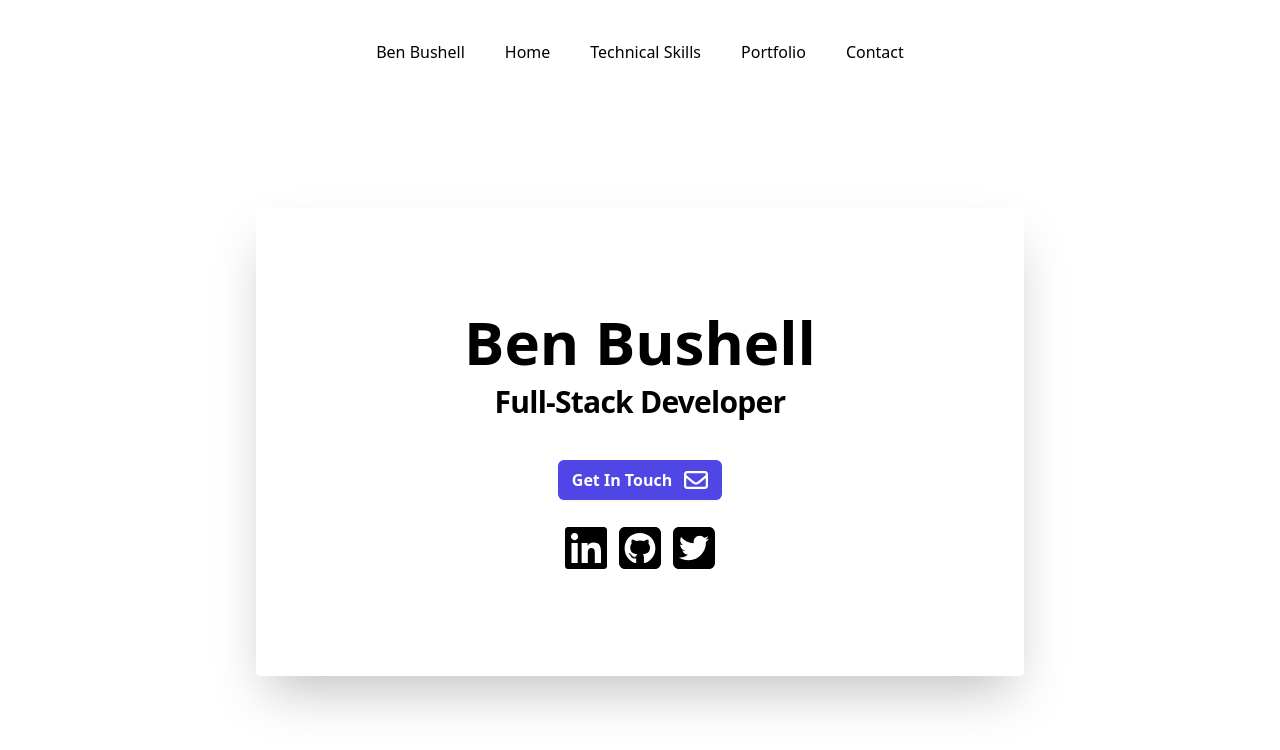
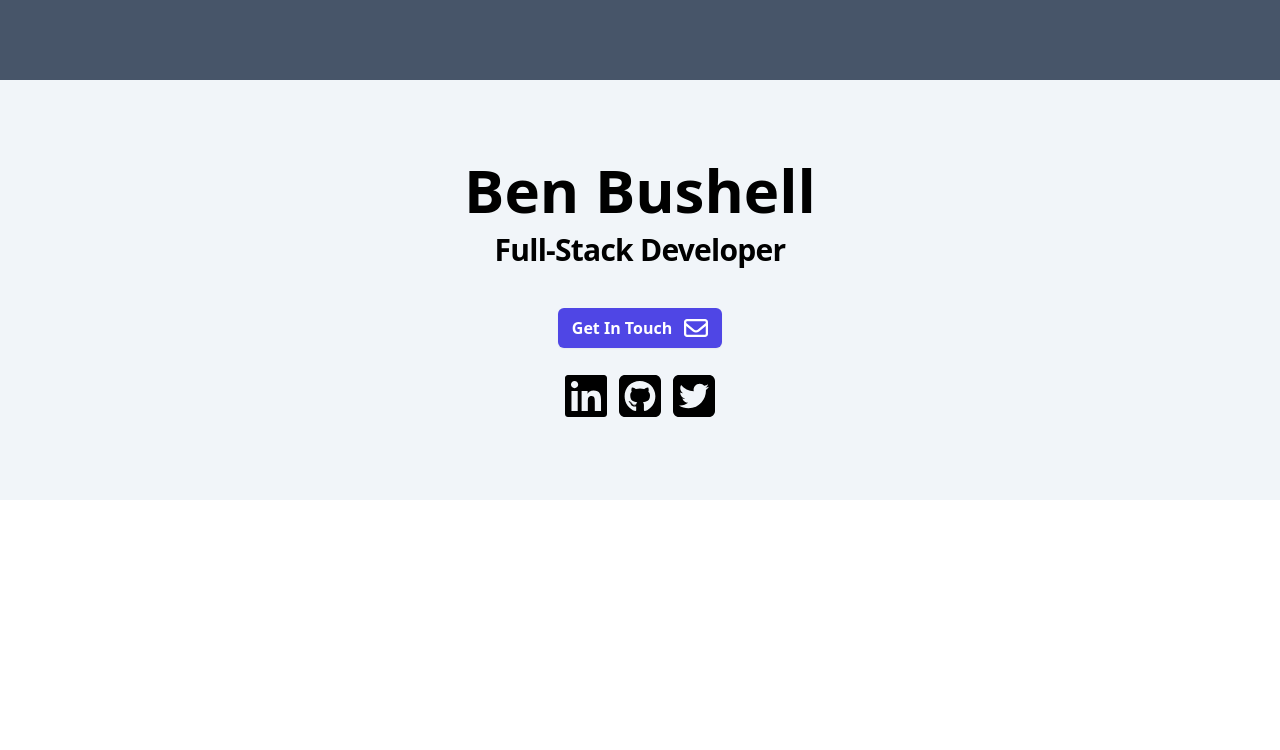
Before and after one commit to benboosh01/vue-tailwind-portfolio, a Vue app: page / in a window 1280 px wide. Shown: the top 750 px of the page. Built offline with nearby package versions, Linux system fonts and the light colour scheme.

Commit message:
add navigation toggle

```diff
--- a/src/App.vue
+++ b/src/App.vue
@@ -1,9 +1,15 @@
 <template>
-  <Nav />
-  <main class="grid justify-items-center">
-    <div
-      class="text-center shadow-2xl rounded border-solid p-20 mt-36 grid place-items-center md:w-[768px] md:h-[468px] bg-white"
-    >
+  <button
+    to="/nav"
+    @click="toggleNav"
+    class="absolute top-5 right-12 text-4xl text-white"
+  >
+    <font-awesome-icon icon="fa-solid fa-bars" />
+  </button>
+  <div class="h-20 bg-slate-600"></div>
+  <Nav v-if="showNav" @toggleNav="toggleNav" />
+  <main class="grid justify-items-center bg-slate-100 h-full">
+    <div class="text-center p-20 mt-15 grid container">
       <router-view></router-view>
     </div>
   </main>
@@ -11,6 +17,15 @@
 
 <script setup>
 import Nav from "./components/Nav.vue";
+import { ref } from "vue";
+
+let showNav = ref(false);
+
+const toggleNav = () => {
+  showNav.value = !showNav.value;
+};
 </script>
 
-<style scoped></style>
+<style>
+@import "./style.css";
+</style>
```
